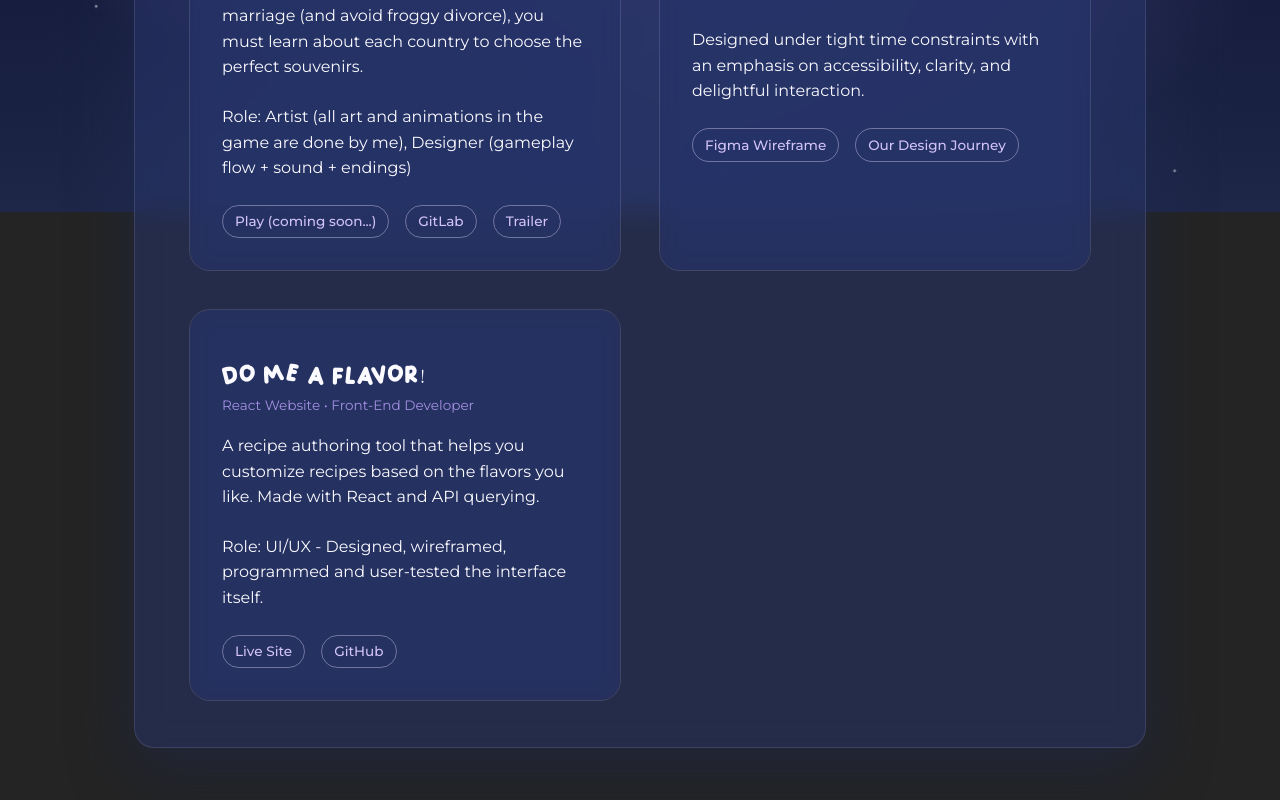
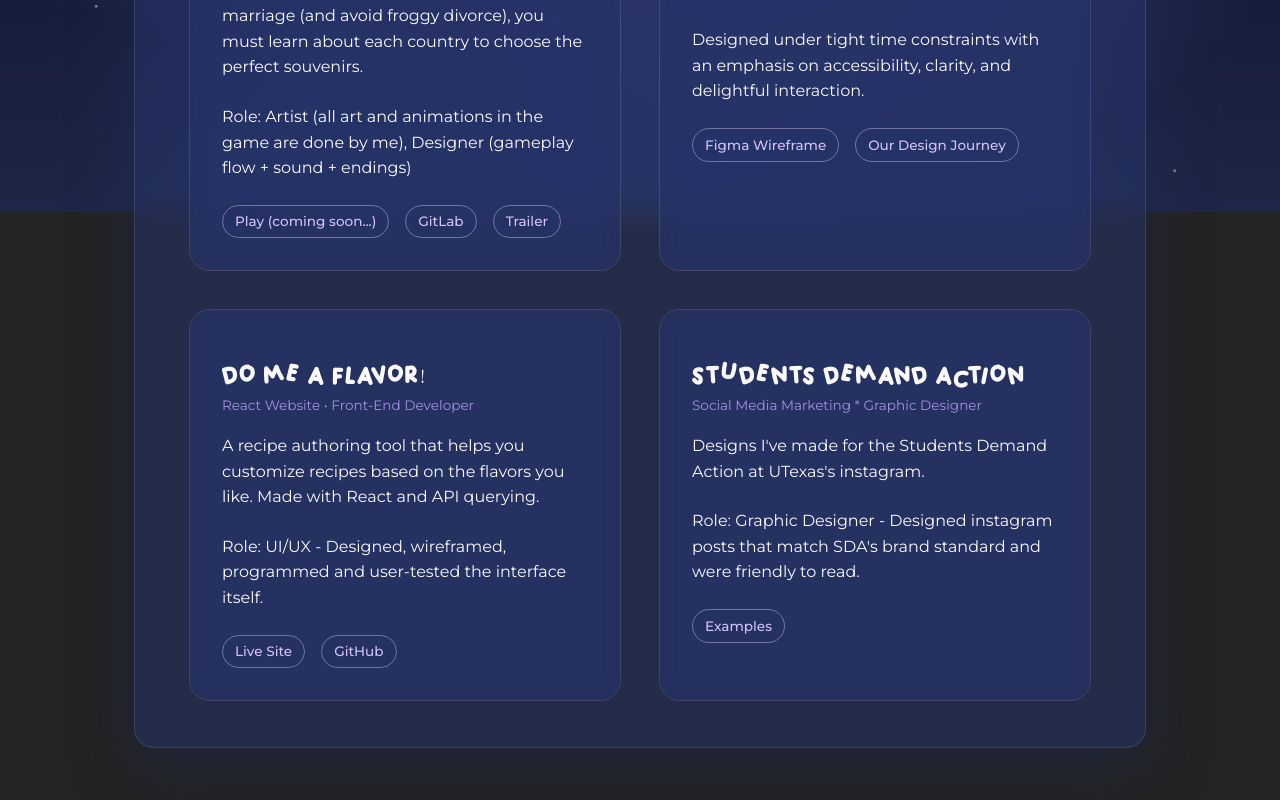
Before and after one commit to priyankas23/priya_portfolio, a React (Vite) app: page /projects in a window 1280 px wide. Shown: the part 588-1388 px from the top of the page. Built offline with nearby package versions, Linux system fonts and the light colour scheme.

Commit message:
Added graphic designs

```diff
--- a/src/pages/Projects.jsx
+++ b/src/pages/Projects.jsx
@@ -68,6 +68,22 @@ export default function Projects() {
             </div>
           </div>
 
+
+         <div className="project-card">
+            <h3>Students Demand Action</h3>
+            <span className="project-role">
+             Social Media Marketing * Graphic Designer
+            </span>
+            <p>
+             Designs I've made for the Students Demand Action at UTexas's instagram.
+            </p>
+            <p>
+              Role: Graphic Designer - Designed instagram posts that match SDA's brand standard and were friendly to read.
+            </p>
+            <div className="project-links">
+              <a href="https://www.canva.com/design/DAHBuvWO5zU/TIZj95JxSwcZ3-SlSSxLRw/view?utm_content=DAHBuvWO5zU&utm_campaign=designshare&utm_medium=link2&utm_source=uniquelinks&utlId=h5240df3159" target="_blank">Examples</a>
+            </div>
+          </div>
         </div>
       </div>
     </section>
```
